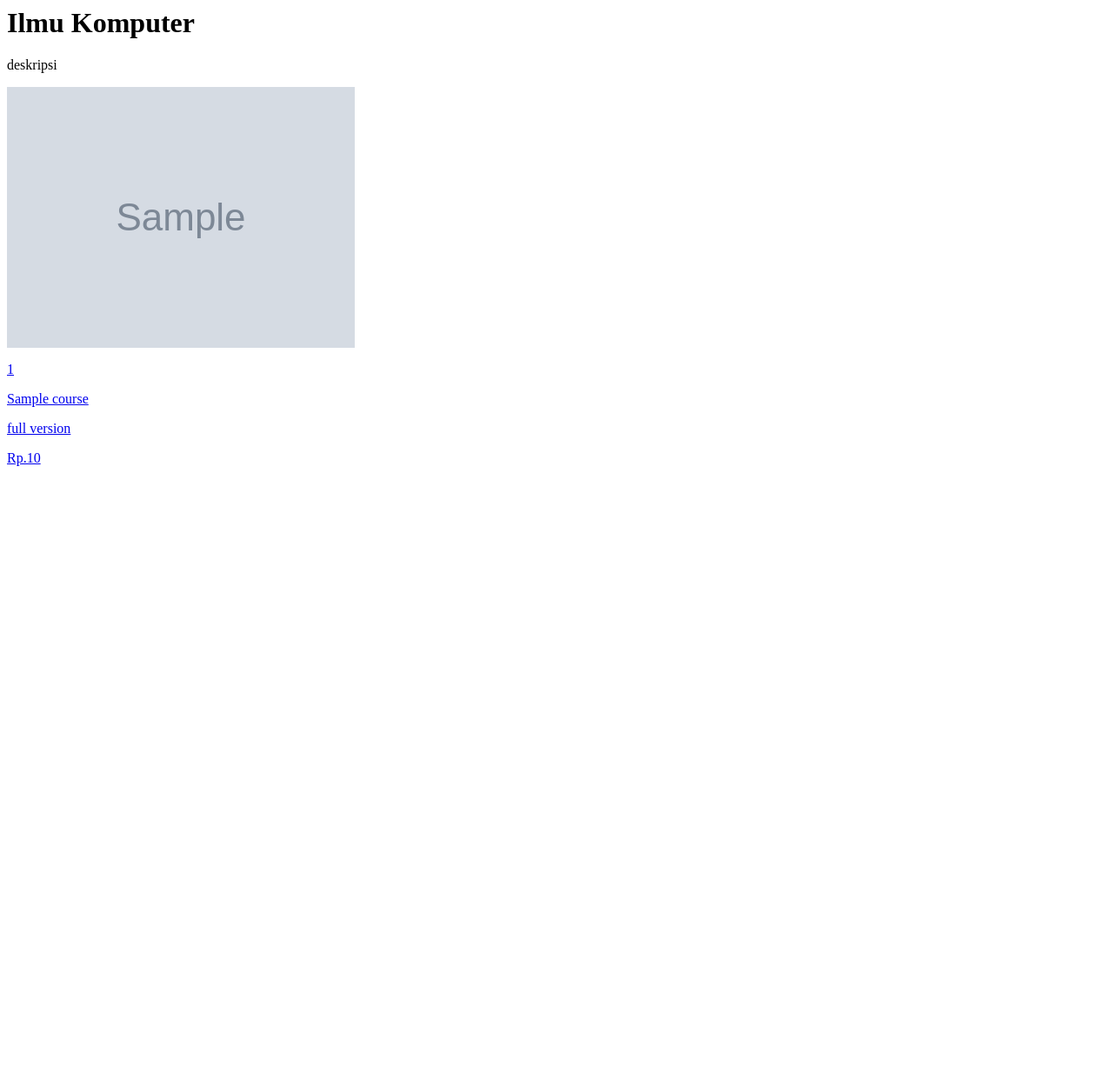
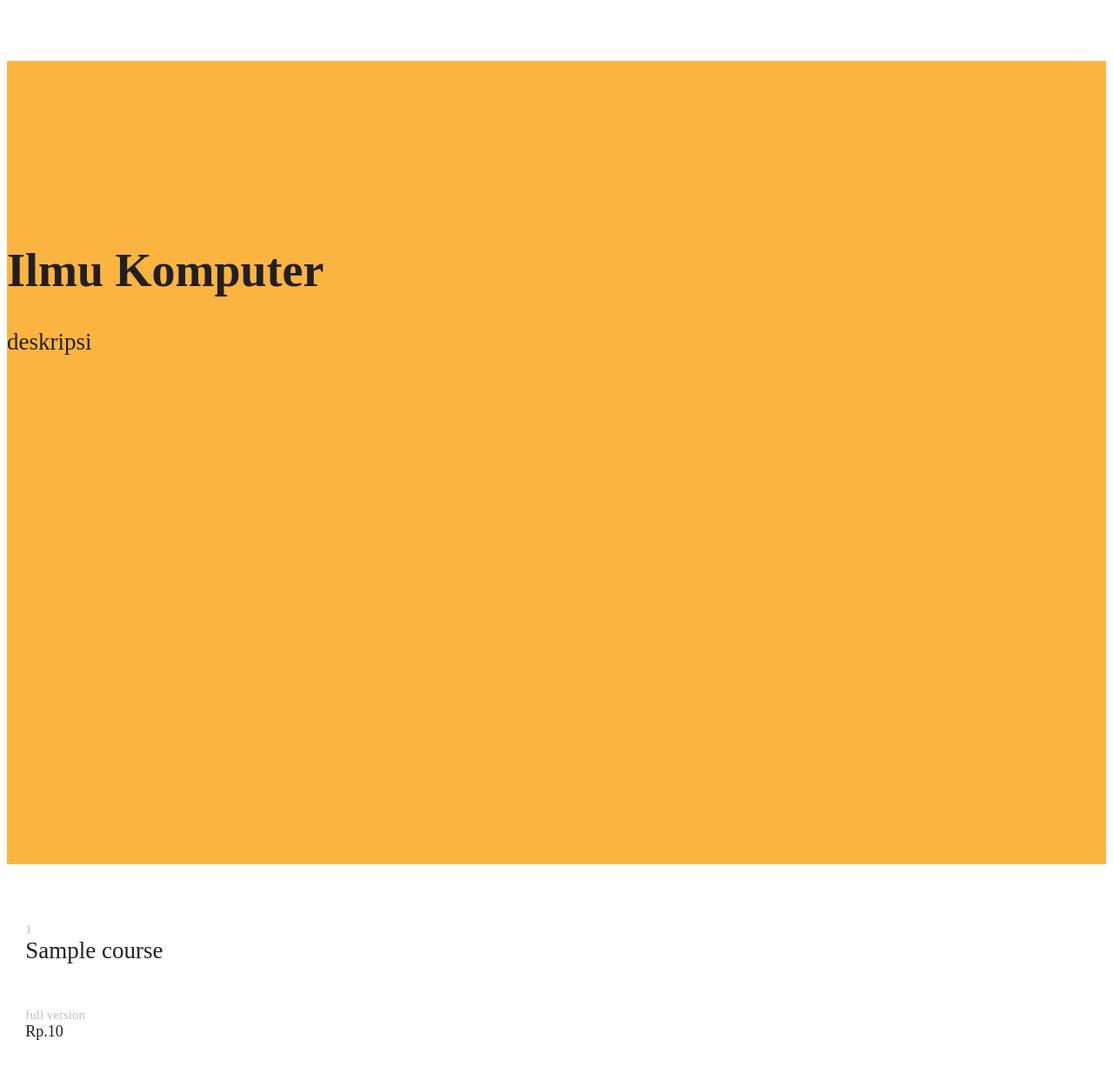
Before and after one commit to prawiraadam/webpro-leskuy, a CodeIgniter app: the page made by application/views/course/course_view.php in a window 1280 px wide. Shown: the top 1234 px of the page at 87% size. Before the commit the page ends 536 px from the top, so only its background shows below. Run offline with CodeIgniter, Linux system fonts and the light colour scheme; tables that the repository leaves empty or names only in its code hold one stand-in row (values such as "Sample post"); the template is opened without the code that fills it: most values are stand-ins (such as "Sample title", 1, 10 or a date in 2020); grey boxes marked "Sample" are stand-in pictures.

Commit message:
fixing course

```diff
--- a/application/config/routes.php
+++ b/application/config/routes.php
@@ -49,7 +49,7 @@ defined('BASEPATH') OR exit('No direct script access allowed');
 | Examples:	my-controller/index	-> my_controller/index
 |		my-controller/my-method	-> my_controller/my_method
 */
-$route['default_controller'] = 'subject';
+$route['default_controller'] = 'course';
 $route['login'] = 'home/login';
 $route['404_override'] = '';
 $route['translate_uri_dashes'] = FALSE;
--- a/application/controllers/video.php
+++ b/application/controllers/video.php
@@ -17,3 +17,4 @@ class video extends CI_Controller {
 		$this->load->view('page_header');
 		$this->load->view('video_page',['data'=>$data_video]);
 	}
+}
--- a/application/models/M_course.php
+++ b/application/models/M_course.php
@@ -1,7 +1,7 @@
 <?php
 defined('BASEPATH') OR exit('No direct script access allowed');
 
-class M_web extends CI_Model {
+class M_course extends CI_Model {
 
 	public function Getcourse(){
 		$this->db->select('*');
--- a/application/views/course/course_view.php
+++ b/application/views/course/course_view.php
@@ -8,10 +8,10 @@
     </head>
 
     <body> -->
-
-        <div class="title">
+    <link rel="stylesheet" href="<?php echo base_url('assets/css/course_css.css');?>">
+        <div class="title padding-top-70">
             <div class="container">
-                <h1>Ilmu Komputer</h1>
+                <h1 class="padding-top-70">Ilmu Komputer</h1>
                 <p>deskripsi</p>
             </div>
         </div>
@@ -22,7 +22,7 @@
             <?php foreach ($course as $c) { ?>
                 <div class="column">
                     <a href="<?php echo site_url('video/videos/')?><?php echo $c->course_id ?>" class="card">
-                        <img class="card-img-top" src="assets/img/<?php echo $c->course_foto ?>" alt="Card image cap">
+                        <!-- <img class="card-img-top" src="assets/img/<?php echo $c->course_foto ?>" alt="Card image cap"> -->
                         <div class="card-body">
                             <p class="subtitle"><?php echo $c->univ_id ?></p>
                             <p class="title"><?php echo $c->course_name ?></p>
--- a/assets/css/course_css.css
+++ b/assets/css/course_css.css
@@ -83,6 +83,11 @@ li {
     height: 100%;
 }
 
+.padding-top-70{
+    padding: 70px 0 0 0;
+    margin-top: 70px;
+}
+
 .center{
     text-align: center;
 }
```
Also changed, not shown: application/controllers/course.php (+5 -5 lines).
